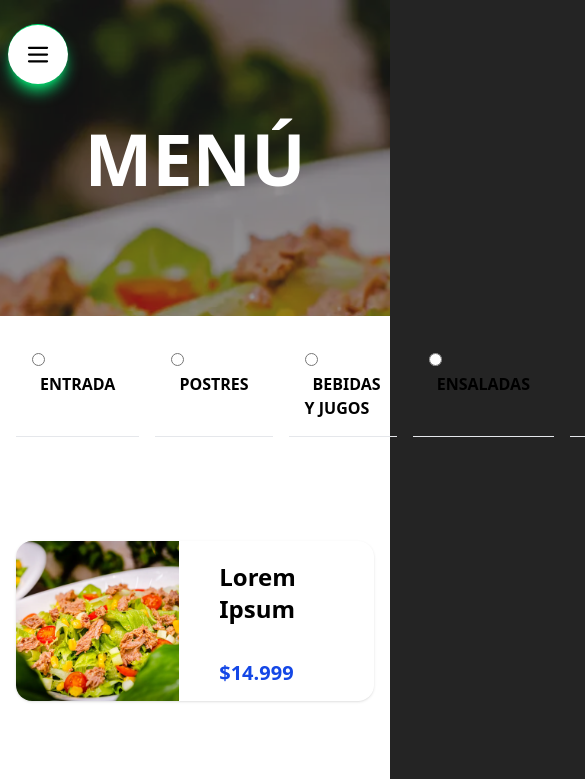
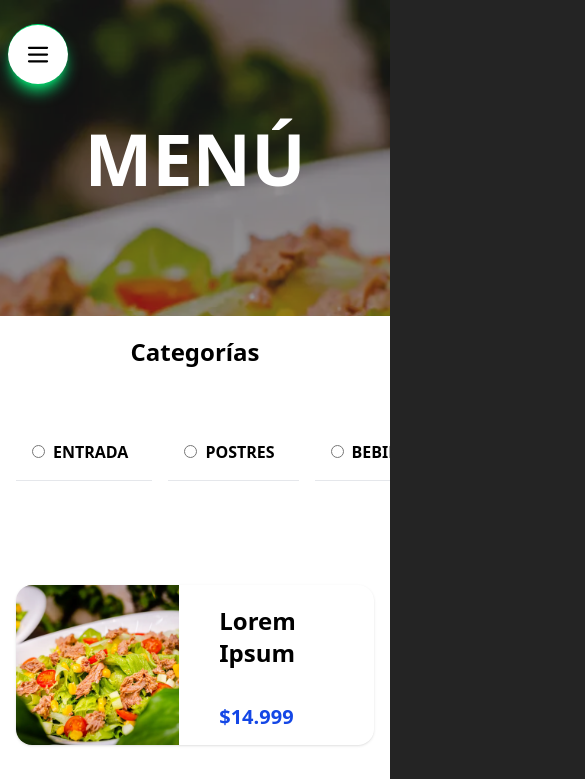
Before and after one commit to CrisMesina/plantilla-menu, a React (Vite) app: page / in a window 390 px wide. Shown: the top 779 px of the page, 585 px wide, since content can reach past the window. Built offline with nearby package versions, Linux system fonts and the light colour scheme.

Commit message:
Actualizacion responsiva de Categorias

```diff
--- a/src/assets/Menu/ListMenu.jsx
+++ b/src/assets/Menu/ListMenu.jsx
@@ -40,10 +40,11 @@ export const ListMenu = () => {
     return (
         <>
             <div className='flex flex-col md:flex-row'>
-                <ul className='p-2 flex md:flex-col'>
-                    <h1 className='text-center text-2xl mt-5 mb-10 md:block hidden font-extrabold'>Categorías</h1>
+                <div className='w-full md:w-auto'>
+                    <h1 className='text-center text-2xl mt-5 mb-10 font-extrabold'>Categorías</h1>
+                    <ul className='p-2 flex flex-row md:flex-col overflow-x-auto md:overflow-x-visible flex-nowrap md:flex-wrap'>
                     {menu.map((m , i) =>(
-                        <li key={i} className='w-50 m-2 text-start border-b border-b-gray-200 p-4 text-black font-bold'>
+                        <li key={i} className='shrink-0 md:shrink m-2 text-start border-b border-b-gray-200 p-4 text-black font-bold'>
                             <input
                                 type="radio"
                                 name='categoria'
@@ -55,7 +56,8 @@ export const ListMenu = () => {
                         </li>
                     ))}
 
-                </ul>
+                    </ul>
+                </div>
                 <div className='p-2 mx-auto'>
                     <h1 className='text-center text-3xl mx-12 mt-5 mb-10 font-bold'></h1>
                     <div className='grid grid-cols-1 md:grid-cols-1 lg:grid-cols-2'>
```
Also changed, not shown: 1 other file (tests, documents, lock files or other folders).
